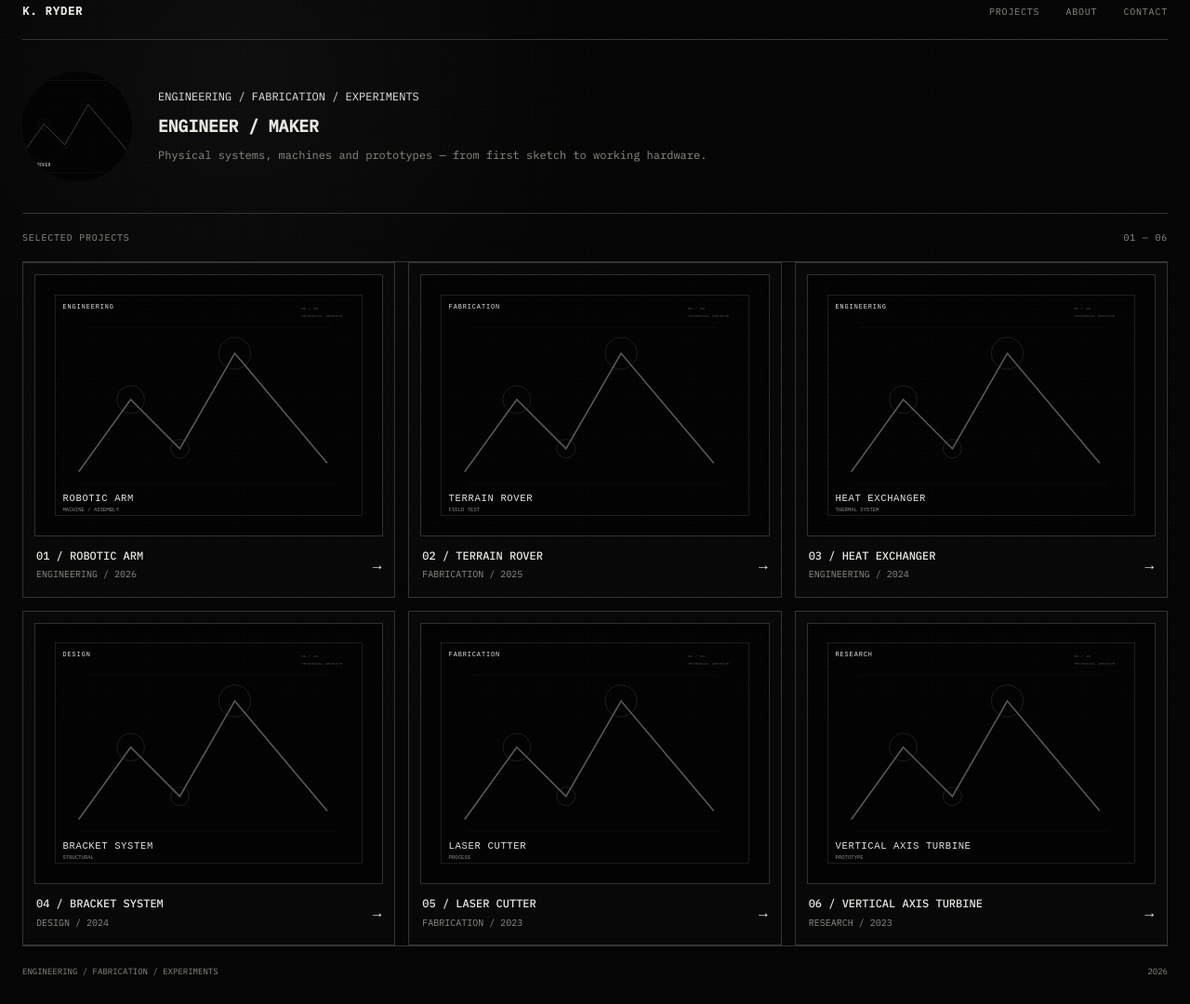
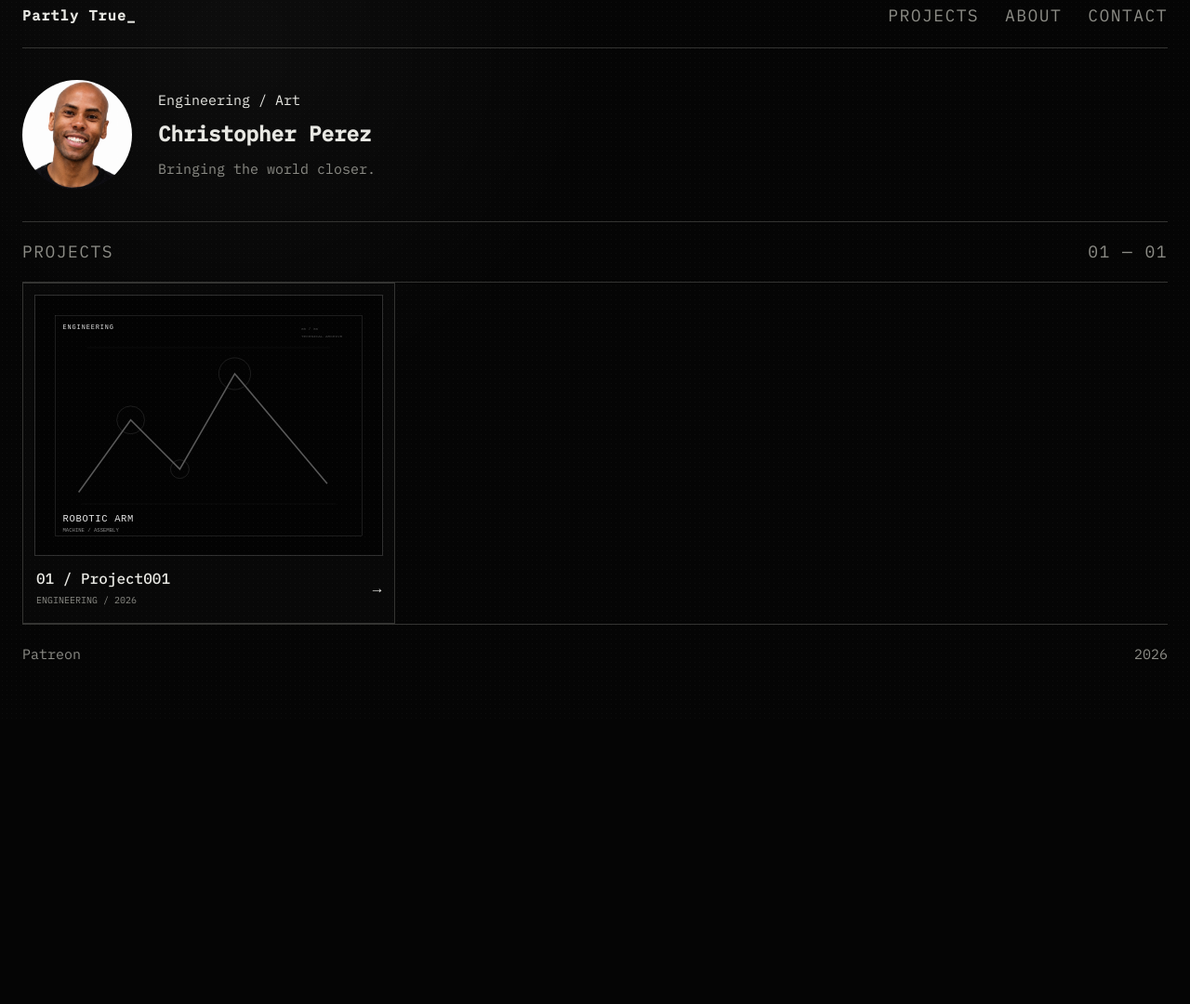
Before and after one commit to 001medialabs-glitch/partiallytrue_portfolio, a plain HTML site: page index.html in a window 1280 px wide. Shown: the part 25-1105 px from the top of the page at 93% size. After the commit the page ends 800 px from the top, so only its background shows below. Drawn offline with Linux system fonts and the light colour scheme.

Commit message:
basic config

```diff
--- a/css/style.css
+++ b/css/style.css
@@ -21,7 +21,7 @@ body {
     var(--bg);
   color: var(--text);
   font-family: "IBM Plex Mono", monospace;
-  font-size: 12px;
+  font-size: 15px;
   line-height: 1.55;
 }
 
@@ -55,7 +55,7 @@ a { color: inherit; text-decoration: none; }
 .brand { font-weight: 700; letter-spacing: .08em; }
 
 nav { display: flex; gap: 28px; }
-nav a { color: var(--muted); font-size: 10px; letter-spacing: .08em; }
+nav a { color: var(--muted); font-size: 18px; letter-spacing: .08em; }
 nav a:hover { color: var(--text); }
 
 main {
@@ -71,7 +71,7 @@ main {
   border-bottom: 1px solid var(--line);
   text-transform: uppercase;
   letter-spacing: .08em;
-  font-size: 10px;
+  font-size: 18px;
 }
 
 .project-grid {
@@ -114,7 +114,7 @@ main {
   padding: 12px 2px 4px;
 }
 
-.project-title { font-size: 12px; font-weight: 500; }
+.project-title { font-size: 16px; font-weight: 500; }
 .project-type { color: var(--muted); font-size: 10px; margin-top: 3px; }
 .project-arrow { font-size: 16px; align-self: center; }
 
@@ -305,8 +305,8 @@ main {
 .site-footer {
   padding: 20px 0 28px;
   color: var(--muted);
-  font-size: 9px;
   border-top: 1px solid var(--line);
+  font-size: 15px;
 }
 
 .lightbox {
@@ -442,7 +442,6 @@ main {
   width: 100%;
   height: 100%;
   object-fit: cover;
-  filter: grayscale(100%) contrast(1.05);
 }
 
 .profile-photo-placeholder {
@@ -501,3 +500,8 @@ main {
   overflow: hidden;
   object-fit: cover;
 }
+
+
+a:hover {
+  text-decoration: underline;
+}
--- a/index.html
+++ b/index.html
@@ -4,14 +4,14 @@
   <meta charset="utf-8">
   <meta name="viewport" content="width=device-width, initial-scale=1">
   <meta name="description" content="Engineering portfolio">
-  <title>Engineering Portfolio</title>
+  <title>Partly True_</title>
   <link rel="stylesheet" href="css/style.css">
 </head>
 <body>
   <div class="site-noise" aria-hidden="true"></div>
 
   <header class="site-header">
-    <a class="brand" href="#/">K. RYDER</a>
+    <a class="brand" href="#/">Partly True_</a>
     <nav>
       <a href="#/">PROJECTS</a>
       <a href="#/about">ABOUT</a>
@@ -22,7 +22,7 @@
   <main id="app"></main>
 
   <footer class="site-footer">
-    <span>ENGINEERING / FABRICATION / EXPERIMENTS</span>
+    <span><a href="patreon.com/PartlyTrue_"> Patreon </span>
     <span id="year"></span>
   </footer>
 
--- a/js/app.js
+++ b/js/app.js
@@ -1,75 +1,16 @@
 const projects = [
   {
-    id: "robotic-arm",
-    title: "ROBOTIC ARM",
+    id: "project001",
+    title: "Project001",
     type: "ENGINEERING",
     year: "2026",
     image: "images/robotic-arm.svg",
-    description: "A six-axis robotic arm developed as a modular platform for precision manipulation and research. The work covered mechanical design, prototyping, actuator integration and control.",
+    description: "Project001 came about from the idea of visualizing and expressing our innermost feelings and thoughts through a different medium. Natural language (english specially) often fails to convey the complex emotions. There’s ambiguity, tones, mood. On the other half is the person whom interprets, adding another dimension. Project001 hopes to create that bridge and challenge what it means to express.",
+    shortessary: "asf",
     role: "Mechanical design / prototyping / controls",
     tools: "CAD / machining / embedded systems",
     images: ["images/robotic-arm.svg", "images/robotic-arm-detail.svg", "images/robotic-arm-cad.svg"],
     youtube: "" // Paste the YouTube video URL or video ID here
-  },
-  {
-    id: "terrain-rover",
-    title: "TERRAIN ROVER",
-    type: "FABRICATION",
-    year: "2025",
-    image: "images/terrain-rover.svg",
-    description: "A compact off-road rover built around a modular chassis. The project combined mechanical fabrication, electronics integration and software for field testing.",
-    role: "Design / fabrication / integration",
-    tools: "CAD / CNC / electronics",
-    images: ["images/terrain-rover.svg", "images/terrain-rover-detail.svg", "images/terrain-rover-cad.svg"],
-    youtube: ""
-  },
-  {
-    id: "heat-exchanger",
-    title: "HEAT EXCHANGER",
-    type: "ENGINEERING",
-    year: "2024",
-    image: "images/heat-exchanger.svg",
-    description: "A compact thermal system exploring high-efficiency heat transfer in constrained environments, balancing manufacturability with performance.",
-    role: "Thermal design / testing",
-    tools: "CAD / simulation / fabrication",
-    images: ["images/heat-exchanger.svg", "images/heat-exchanger-detail.svg"],
-    youtube: ""
-  },
-  {
-    id: "bracket-system",
-    title: "BRACKET SYSTEM",
-    type: "DESIGN",
-    year: "2024",
-    image: "images/bracket-system.svg",
-    description: "A lightweight structural bracket system designed for rapid manufacture and repeatable assembly.",
-    role: "Mechanical design",
-    tools: "CAD / FEA / manufacturing",
-    images: ["images/bracket-system.svg", "images/bracket-system-cad.svg"],
-    youtube: ""
-  },
-  {
-    id: "laser-cutter",
-    title: "LASER CUTTER",
-    type: "FABRICATION",
-    year: "2023",
-    image: "images/laser-cutter.svg",
-    description: "A fabrication workflow focused on precision cutting, fixture design and repeatable part production.",
-    role: "Fabrication / process development",
-    tools: "CAM / CNC / fixtures",
-    images: ["images/laser-cutter.svg"],
-    youtube: ""
-  },
-  {
-    id: "vertical-turbine",
-    title: "VERTICAL AXIS TURBINE",
-    type: "RESEARCH",
-    year: "2023",
-    image: "images/vertical-turbine.svg",
-    description: "An experimental vertical-axis turbine exploring compact energy generation and mechanical efficiency.",
-    role: "Concept / prototype / testing",
-    tools: "CAD / prototyping / testing",
-    images: ["images/vertical-turbine.svg", "images/vertical-turbine-detail.svg"],
-    youtube: ""
   }
 ];
 
@@ -94,17 +35,17 @@ function home() {
   app.innerHTML = `
     <section class="home-intro">
       <div class="profile-photo-wrap profile-photo-wrap--home">
-        <img class="profile-photo" src="images/terrain-rover.svg" alt="Profile photo" onerror="this.hidden=true; this.nextElementSibling.hidden=false;">
+        <img class="profile-photo" src="images/profile.png" alt="Profile photo" onerror="this.hidden=true; this.nextElementSibling.hidden=false;">
         <div class="profile-photo-placeholder" hidden>ADD PROFILE PHOTO</div>
       </div>
       <div class="home-intro-copy">
-        <div class="eyebrow">ENGINEERING / FABRICATION / EXPERIMENTS</div>
-        <h1>ENGINEER / MAKER</h1>
-        <p>Physical systems, machines and prototypes — from first sketch to working hardware.</p>
+        <div class="eyebrow">Engineering / Art </div>
+        <h1>Christopher Perez</h1>
+        <p>Bringing the world closer.</p>
       </div>
     </section>
     <section class="section-label">
-      <span>SELECTED PROJECTS</span>
+      <span>PROJECTS</span>
       <span>01 — ${String(projects.length).padStart(2,"0")}</span>
     </section>
     <section class="project-grid">
@@ -146,9 +87,7 @@ function projectPage(id) {
         <div class="project-description">
           <p>${p.description}</p>
           <div class="specs">
-            <div class="spec"><span>ROLE</span><span>${p.role}</span></div>
-            <div class="spec"><span>TOOLS</span><span>${p.tools}</span></div>
-            <div class="spec"><span>IMAGES</span><span>${p.images.length} / ADD AS MANY AS NEEDED</span></div>
+             <div class="spec"><span><a href="https://001medialabs-glitch.github.io/project001/" target="_blank" >DOCUMENTATION LINK</a></span></div>
           </div>
         </div>
       </section>
@@ -190,7 +129,7 @@ function projectPage(id) {
           <h2>DESIGN / DEVELOPMENT / FABRICATION</h2>
         </div>
         <div>
-          <p>${p.description}</p>
+          <p>${p.shortessary}</p>
         </div>
       </section>
       <a class="back" href="#/">← BACK TO PROJECTS</a>
@@ -204,19 +143,23 @@ function simplePage(type) {
       <div class="eyebrow">${isAbout ? "ABOUT" : "CONTACT"}</div>
       ${isAbout ? `
         <div class="profile-photo-wrap profile-photo-wrap--about">
-          <img class="profile-photo" src="images/profile.jpg" alt="Profile photo" onerror="this.hidden=true; this.nextElementSibling.hidden=false;">
+          <img class="profile-photo" src="images/profile.png" alt="Profile photo" onerror="this.hidden=true; this.nextElementSibling.hidden=false;">
           <div class="profile-photo-placeholder" hidden>ADD PROFILE PHOTO</div>
         </div>
         <h1>ENGINEER / MAKER</h1>
         <div class="about-copy">
-          <p>I work across engineering, fabrication and experimental hardware. I enjoy turning rough ideas into physical systems through design, prototyping and testing.</p>
+          <p>
+
+I'm Chris and I like to build things. Some things are small, some are big. I use technology to create things that touch the edges of reality. All projects are open source.
+</p>
         </div>
       ` : `
         <div class="contact-copy">
-          <p>For collaborations, engineering work, fabrication projects or just to talk about making things, get in touch.</p>
+          <p>For collaborations, engineering work, OR just to talk about making things, get in touch.</p>
           <div class="contact-specs">
-            <div class="spec"><span>EMAIL</span><span>hello@example.com</span></div>
-            <div class="spec"><span>LOCATION</span><span>GERMANY</span></div>
+            <div class="spec"><span>EMAIL</span><span> 001medialabs@gmail.com</span></div>
+            <span><a href="patreon.com/PartlyTrue_"> Patreon </span>
+
           </div>
         </div>
       `}
```
Also changed, not shown: images/profile.png (added).
